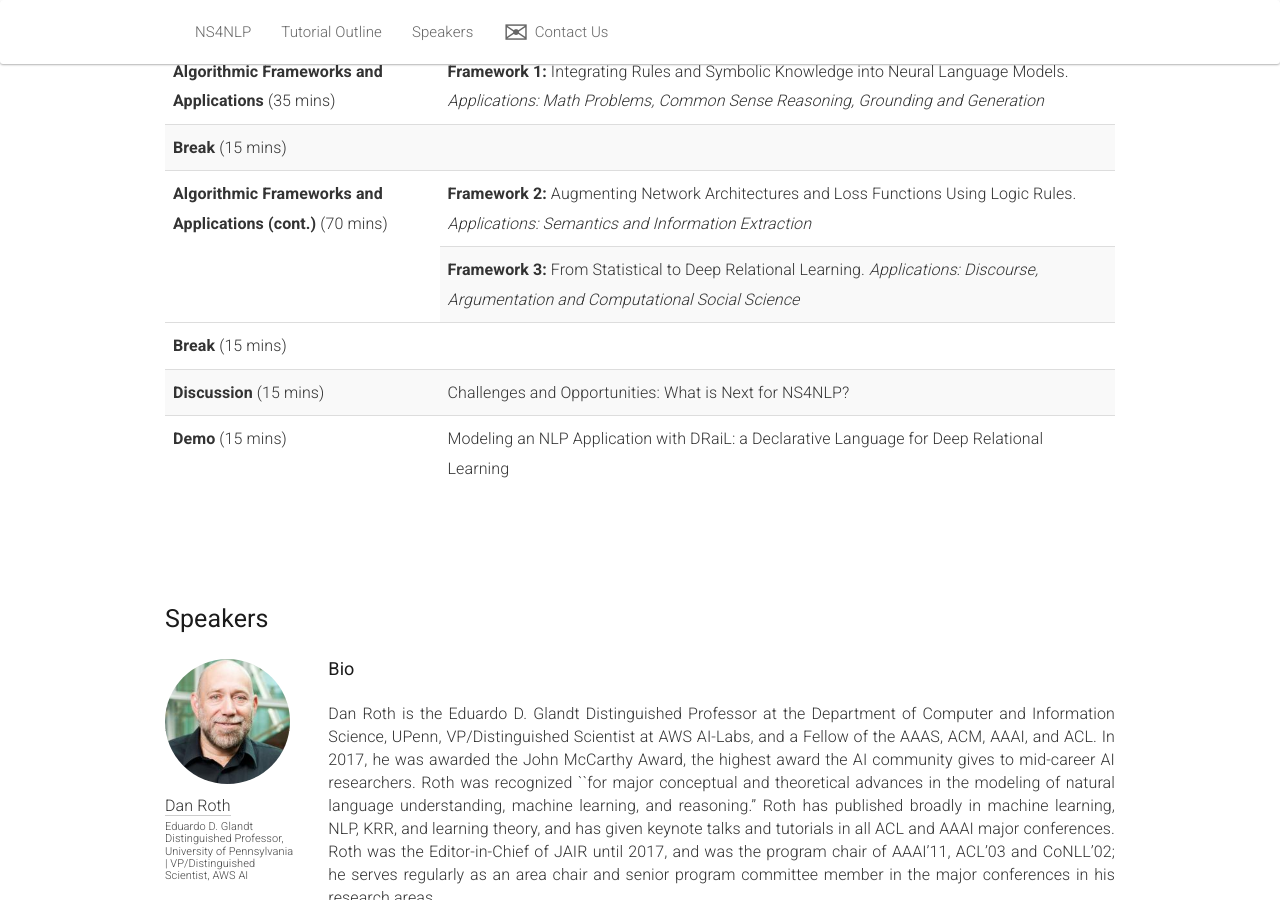
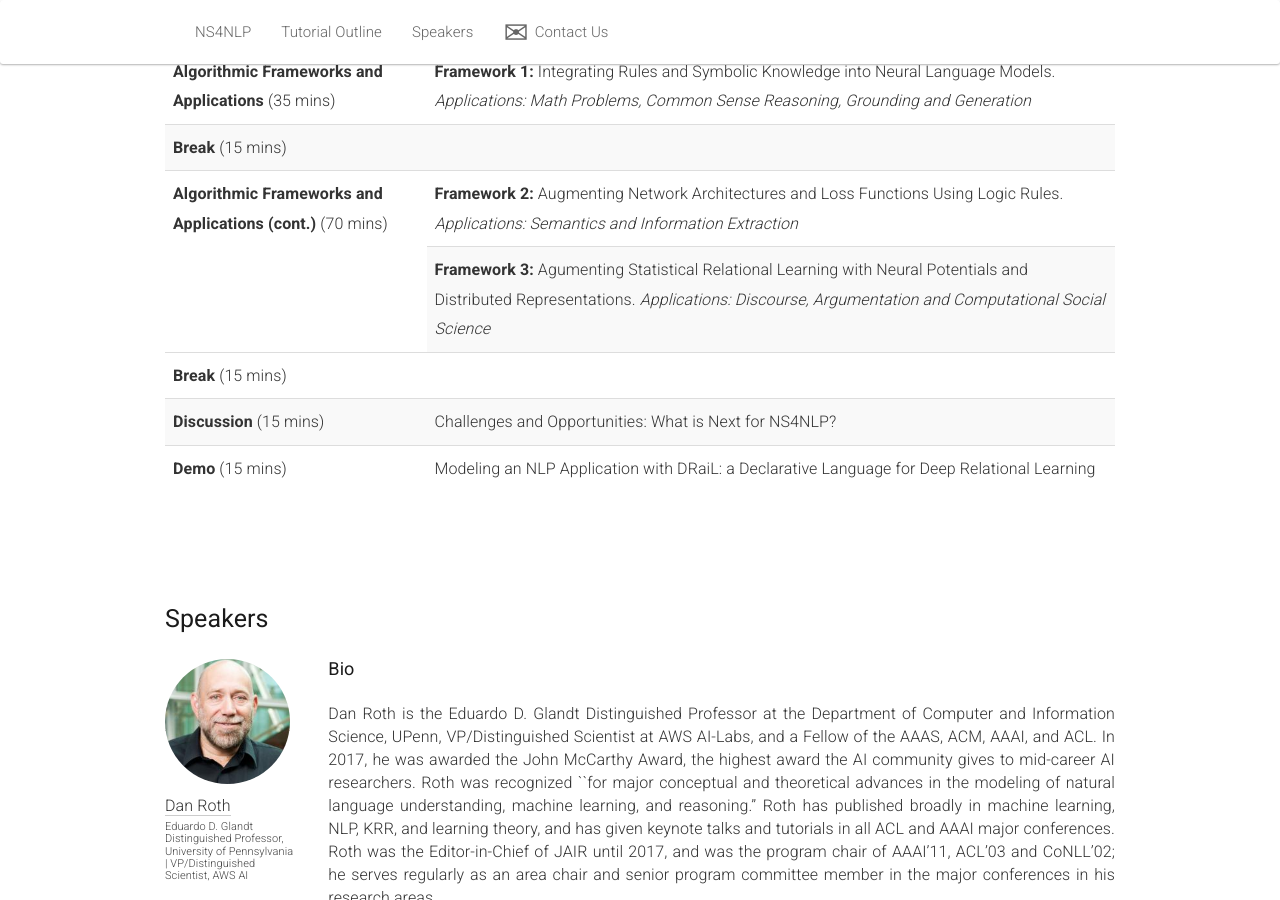
Before and after one commit to ns4nlp-coling/ns4nlp-coling.github.io, a Jekyll site: the page built from _pages/home_2022.md, in a window 1280 px wide and 900 px high, scrolled down 576 px. Built offline with Jekyll 4.4.1, drawn with Linux system fonts in a browser that asks for light colours; nearby versions of some CDN libraries.

Commit message:
Update home_2022.md

```diff
--- a/_pages/home_2022.md
+++ b/_pages/home_2022.md
@@ -47,7 +47,7 @@ Tutorial @ COLING 2022
         <td><b>Framework 2:</b> Augmenting Network Architectures and Loss Functions Using Logic Rules. <i>Applications: Semantics and Information Extraction</i></td>
       </tr>
       <tr>
-        <td><b>Framework 3:</b> From Statistical to Deep Relational Learning. <i>Applications: Discourse, Argumentation and Computational Social Science</i></td>
+        <td><b>Framework 3:</b> Agumenting Statistical Relational Learning with Neural Potentials and Distributed Representations. <i>Applications: Discourse, Argumentation and Computational Social Science</i></td>
       </tr>
       <tr>
       <td><b>Break</b> (15 mins)</td>
```
